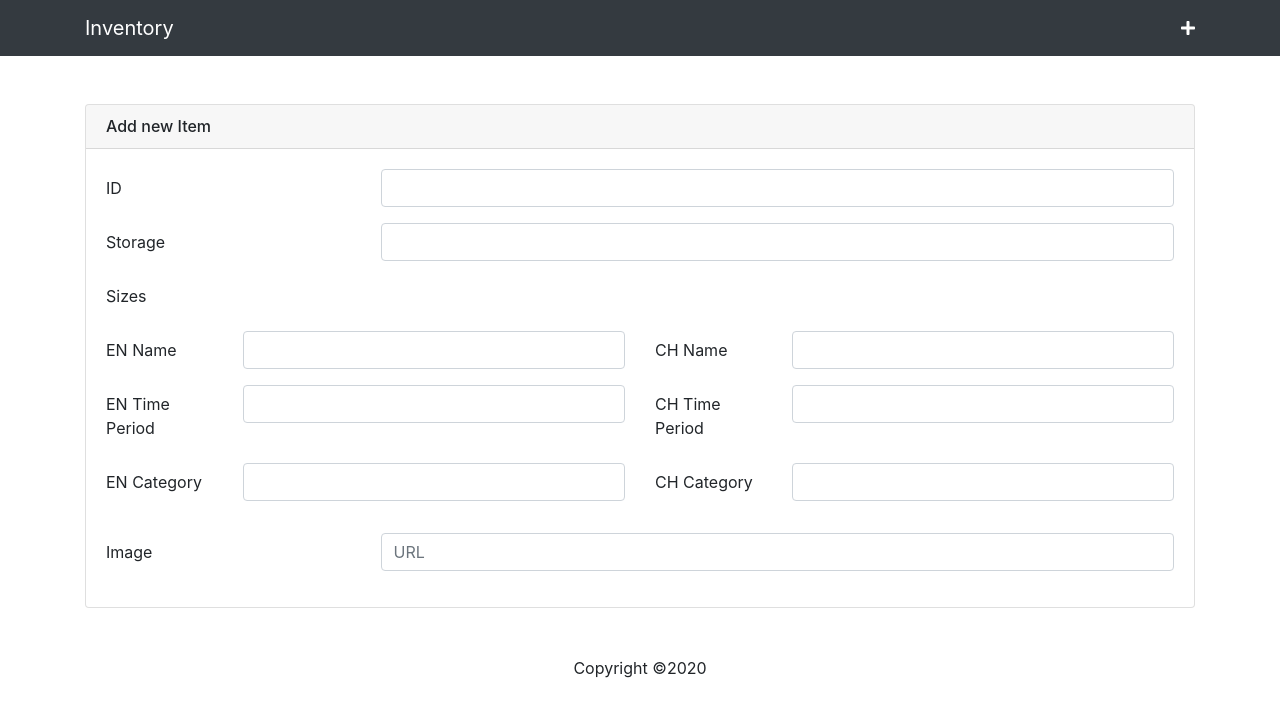
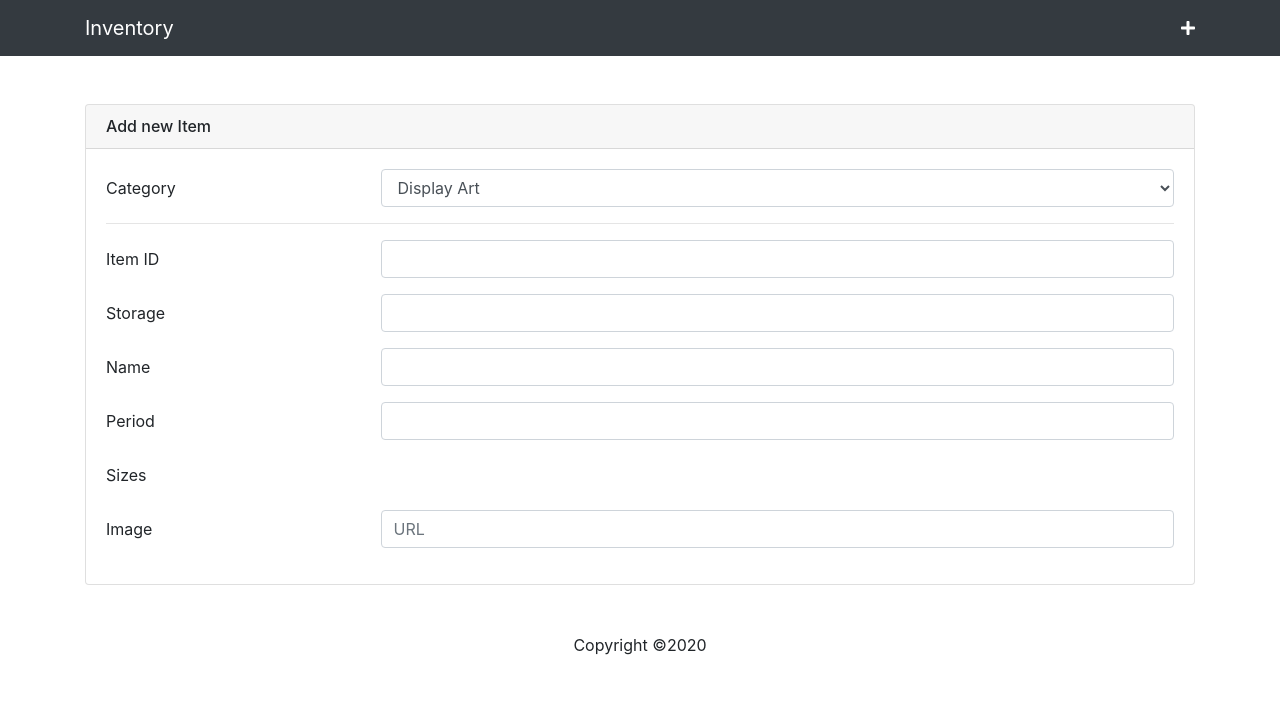
Before and after one commit to kennethmarkhui/inventory-cra, a React (Create React App) app: page /new in a window 1280 px wide. Shown: the top 716 px of the page. Built offline with nearby package versions, Linux system fonts and the light colour scheme.

Commit message:
Form inputs based on category dropdown list

```diff
--- a/src/components/Items.js
+++ b/src/components/Items.js
@@ -15,7 +15,7 @@ const Items = (props) => {
     const fetchItems = async () => {
       setLoading(true);
       const res = await axios.get(
-        'http://jsonplaceholder.typicode.com/photos?_start=0&_limit=100'
+        'http://jsonplaceholder.typicode.com/photos?_limit=100'
       );
       setItems(res.data);
       setLoading(false);
--- a/src/components/NewItem.js
+++ b/src/components/NewItem.js
@@ -1,14 +1,40 @@
-import React from 'react';
+import React, { useState } from 'react';
 
 const NewItem = (props) => {
+  const [formState, setFormState] = useState({ value: 'display-art' });
+
+  const onCategoryChangeHandler = (event) => {
+    setFormState({ value: event.target.value });
+  };
+
   return (
     <div className="card">
       <h6 className="card-header">Add new Item</h6>
       <div className="card-body">
         <form>
           <div className="form-group row">
+            <label className="col-md-3 col-form-label" htmlFor="category">
+              Category
+            </label>
+            <div className="col-md-9">
+              <select
+                className="form-control"
+                onChange={onCategoryChangeHandler}
+                id="category"
+              >
+                <option value="display-art">Display Art</option>
+                <option value="others">Others</option>
+              </select>
+            </div>
+          </div>
+
+          <hr />
+
+          {formState.value === 'display-art' && (
+            <React.Fragment>
+              <div className="form-group row">
                 <label htmlFor="itemId" className="col-md-3 col-form-label">
-              ID
+                  Item ID
                 </label>
                 <div className="col-md-9">
                   <input type="text" className="form-control" id="itemId" />
@@ -16,11 +42,36 @@ const NewItem = (props) => {
               </div>
 
               <div className="form-group row">
-            <label htmlFor="itemStorage" className="col-md-3 col-form-label">
+                <label
+                  htmlFor="itemStorage"
+                  className="col-md-3 col-form-label"
+                >
                   Storage
                 </label>
                 <div className="col-md-9">
-              <input type="text" className="form-control" id="itemStorage" />
+                  <input
+                    type="text"
+                    className="form-control"
+                    id="itemStorage"
+                  />
+                </div>
+              </div>
+
+              <div className="form-group row">
+                <label htmlFor="itemName" className="col-md-3 col-form-label">
+                  Name
+                </label>
+                <div className="col-md-9">
+                  <input type="text" className="form-control" id="itemName" />
+                </div>
+              </div>
+
+              <div className="form-group row">
+                <label htmlFor="itemPeriod" className="col-md-3 col-form-label">
+                  Period
+                </label>
+                <div className="col-md-9">
+                  <input type="text" className="form-control" id="itemPeriod" />
                 </div>
               </div>
 
@@ -31,103 +82,6 @@ const NewItem = (props) => {
                 <div className="col-md-9"></div>
               </div>
 
-          <div className="form-group row">
-            <div className="col-md-6">
-              <div className="form-group row">
-                <label
-                  htmlFor="itemEngName"
-                  className="col-md-3 col-form-label"
-                >
-                  EN Name
-                </label>
-                <div className="col-md-9">
-                  <input
-                    type="text"
-                    className="form-control"
-                    id="itemEngName"
-                  />
-                </div>
-              </div>
-              <div className="form-group row">
-                <label
-                  htmlFor="itemEngPeriod"
-                  className="col-md-3 col-form-label"
-                >
-                  EN Time Period
-                </label>
-                <div className="col-md-9">
-                  <input
-                    type="text"
-                    className="form-control"
-                    id="itemEngPeriod"
-                  />
-                </div>
-              </div>
-
-              <div className="form-group row">
-                <label
-                  htmlFor="itemEngCategory"
-                  className="col-md-3 col-form-label"
-                >
-                  EN Category
-                </label>
-                <div className="col-md-9">
-                  <input
-                    type="text"
-                    className="form-control"
-                    id="itemEngCategory"
-                  />
-                </div>
-              </div>
-            </div>
-            <div className="col-md-6">
-              <div className="form-group row">
-                <label
-                  htmlFor="itemChiName"
-                  className="col-md-3 col-form-label"
-                >
-                  CH Name
-                </label>
-                <div className="col-md-9">
-                  <input
-                    type="text"
-                    className="form-control"
-                    id="itemChiName"
-                  />
-                </div>
-              </div>
-              <div className="form-group row">
-                <label
-                  htmlFor="itemChiPeriod"
-                  className="col-md-3 col-form-label"
-                >
-                  CH Time Period
-                </label>
-                <div className="col-md-9">
-                  <input
-                    type="text"
-                    className="form-control"
-                    id="itemChiPeriod"
-                  />
-                </div>
-              </div>
-              <div className="form-group row">
-                <label
-                  htmlFor="itemChiCategory"
-                  className="col-md-3 col-form-label"
-                >
-                  CH Category
-                </label>
-                <div className="col-md-9">
-                  <input
-                    type="text"
-                    className="form-control"
-                    id="itemChiCategory"
-                  />
-                </div>
-              </div>
-            </div>
-          </div>
               <div className="form-group row">
                 <label htmlFor="imgFile" className="col-md-3 col-form-label">
                   Image
@@ -156,6 +110,60 @@ const NewItem = (props) => {
                   />
                 </div>
               </div>
+            </React.Fragment>
+          )}
+
+          {formState.value === 'others' && (
+            <React.Fragment>
+              <div className="form-group row">
+                <label htmlFor="itemId" className="col-md-3 col-form-label">
+                  Item ID
+                </label>
+                <div className="col-md-9">
+                  <input type="text" className="form-control" id="itemId" />
+                </div>
+              </div>
+
+              <div className="form-group row">
+                <label
+                  htmlFor="itemStorage"
+                  className="col-md-3 col-form-label"
+                >
+                  Storage
+                </label>
+                <div className="col-md-9">
+                  <input
+                    type="text"
+                    className="form-control"
+                    id="itemStorage"
+                  />
+                </div>
+              </div>
+
+              <div className="form-group row">
+                <label htmlFor="itemName" className="col-md-3 col-form-label">
+                  Name
+                </label>
+                <div className="col-md-9">
+                  <input type="text" className="form-control" id="itemName" />
+                </div>
+              </div>
+
+              <div className="form-group row">
+                <label htmlFor="imgFile" className="col-md-3 col-form-label">
+                  Image
+                </label>
+                <div className="col-md-9">
+                  <input
+                    type="text"
+                    placeholder="URL"
+                    className="form-control"
+                    id="itemUrlImage"
+                  />
+                </div>
+              </div>
+            </React.Fragment>
+          )}
         </form>
       </div>
     </div>
```
Lines whose indentation alone changed are shown as unchanged.
